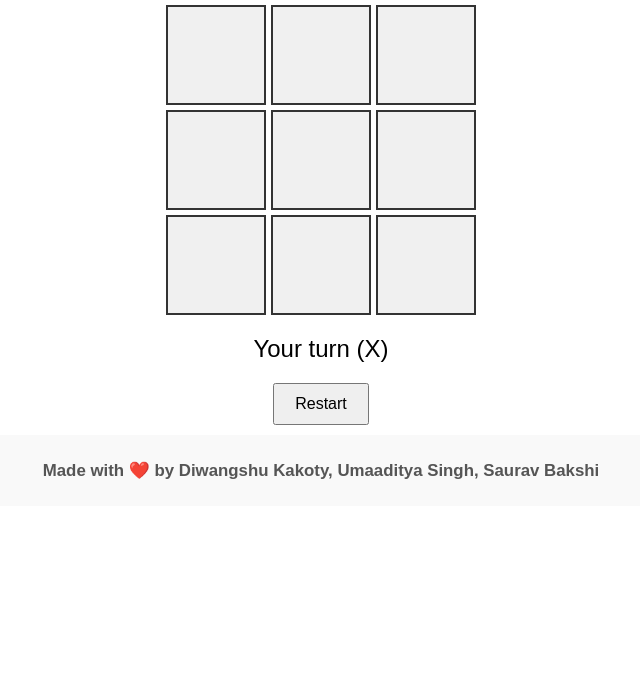
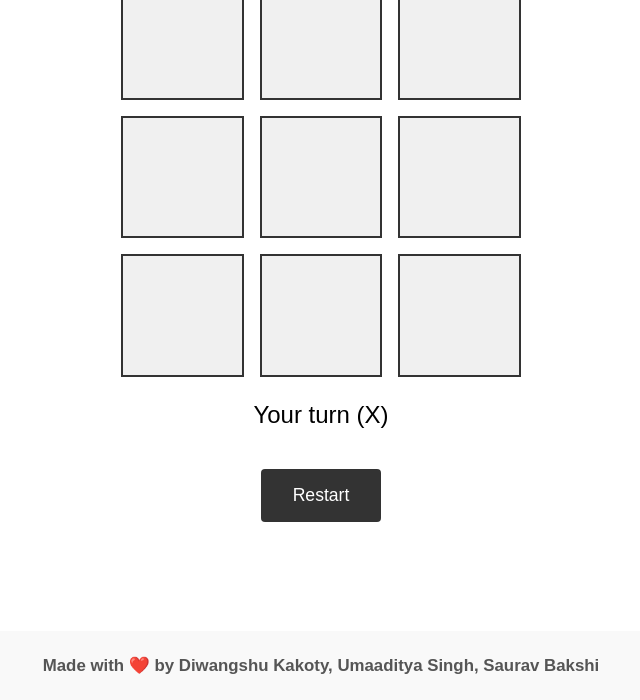
Before and after one commit to Commanderk3/tic-tac-toe-pwa, a plain HTML site: page index.html in a window 1280 px wide. Shown: the part 100-800 px from the top of the page, without its empty margins (319-959 px from the left). Drawn offline with Linux system fonts and the light colour scheme.

Commit message:
styling improved

```diff
--- a/styles.css
+++ b/styles.css
@@ -4,38 +4,35 @@
   box-sizing: border-box;
 }
 
-html,
-body {
+html, body {
   height: 100%;
-  overflow-x: hidden;
-  /* prevents horizontal scroll */
-}
-
-body {
   font-family: sans-serif;
   text-align: center;
   display: flex;
   flex-direction: column;
   min-height: 100vh;
-  padding-top: 40px;
-  /* replace margin with padding */
+  overflow-x: hidden;
 }
 
+/* Base styles (mobile first) */
 h1 {
-  font-size: 2.5rem;
-  margin-bottom: 20px;
+  font-size: 1.8rem;
+  margin: 1rem 0;
+  padding: 0 1rem;
 }
 
 #board {
   display: grid;
-  grid-template-columns: repeat(3, 100px);
-  gap: 5px;
+  grid-template-columns: repeat(3, 1fr);
+  gap: 0.5rem;
   justify-content: center;
+  margin: 0 auto;
+  max-width: 300px;
+  width: 90%;
 }
 
 .cell {
-  width: 100px;
-  height: 100px;
+  aspect-ratio: 1/1;
   font-size: 2.5rem;
   display: flex;
   align-items: center;
@@ -43,6 +40,7 @@ h1 {
   background-color: #f0f0f0;
   cursor: pointer;
   border: 2px solid #333;
+  width: 100%;
 }
 
 .cell.taken {
@@ -50,79 +48,75 @@ h1 {
 }
 
 #status {
-  margin-top: 20px;
-  font-size: 1.5rem;
+  margin: 1.5rem 0;
+  font-size: 1.2rem;
+  padding: 0 1rem;
 }
 
 button {
-  margin-top: 20px;
-  padding: 10px 20px;
+  margin: 1rem 0;
+  padding: 0.8rem 1.5rem;
   font-size: 1rem;
-  max-width: 200px;
+  background-color: #333;
+  color: white;
+  border: none;
+  border-radius: 4px;
+  cursor: pointer;
+}
+
+button:active {
+  transform: scale(0.98);
 }
 
 footer {
-  margin-top: 10px;
-  padding: 25px 0;
+  margin-top: auto;
+  padding: 1.5rem 1rem;
   background-color: #f9f9f9;
-  font-size: 0.9rem;
+  font-size: 0.8rem;
   color: #555;
 }
 
-/* Mobile Responsive Adjustments */
-@media (max-width: 600px) {
+/* Tablet and larger */
+@media (min-width: 600px) {
   h1 {
-    font-size: 1.8rem;
+    font-size: 2.2rem;
   }
 
   #board {
-    grid-template-columns: repeat(3, 80px); /* Smaller grid */
+    max-width: 330px;
+    gap: 0.8rem;
   }
 
   .cell {
-    width: 80px;
-    height: 80px;
-    font-size: 2rem; /* Slightly smaller font */
+    font-size: 3rem;
   }
 
   #status {
-    font-size: 1.2rem;
+    font-size: 1.5rem;
   }
 
   button {
-    padding: 12px 24px;
-    font-size: 1.2rem;
-    max-width: 250px;
+    padding: 1rem 2rem;
+    font-size: 1.1rem;
   }
 
   footer {
-    font-size: 0.8rem;
+    font-size: 0.9rem;
   }
 }
 
-/* Very Small Mobile Adjustments */
-@media (max-width: 400px) {
+/* Desktop */
+@media (min-width: 900px) {
   h1 {
-    font-size: 1.6rem;
+    font-size: 2.5rem;
   }
 
   #board {
-    grid-template-columns: repeat(3, 70px); /* Even smaller grid */
+    max-width: 400px;
+    gap: 1rem;
   }
 
   .cell {
-    width: 70px;
-    height: 70px;
-    font-size: 1.8rem; /* Even smaller font */
-  }
-
-  #status {
-    font-size: 1rem;
-  }
-
-  button {
-    padding: 10px 20px;
-    font-size: 1.1rem;
-    max-width: 220px;
+    font-size: 3.5rem;
   }
 }
```
